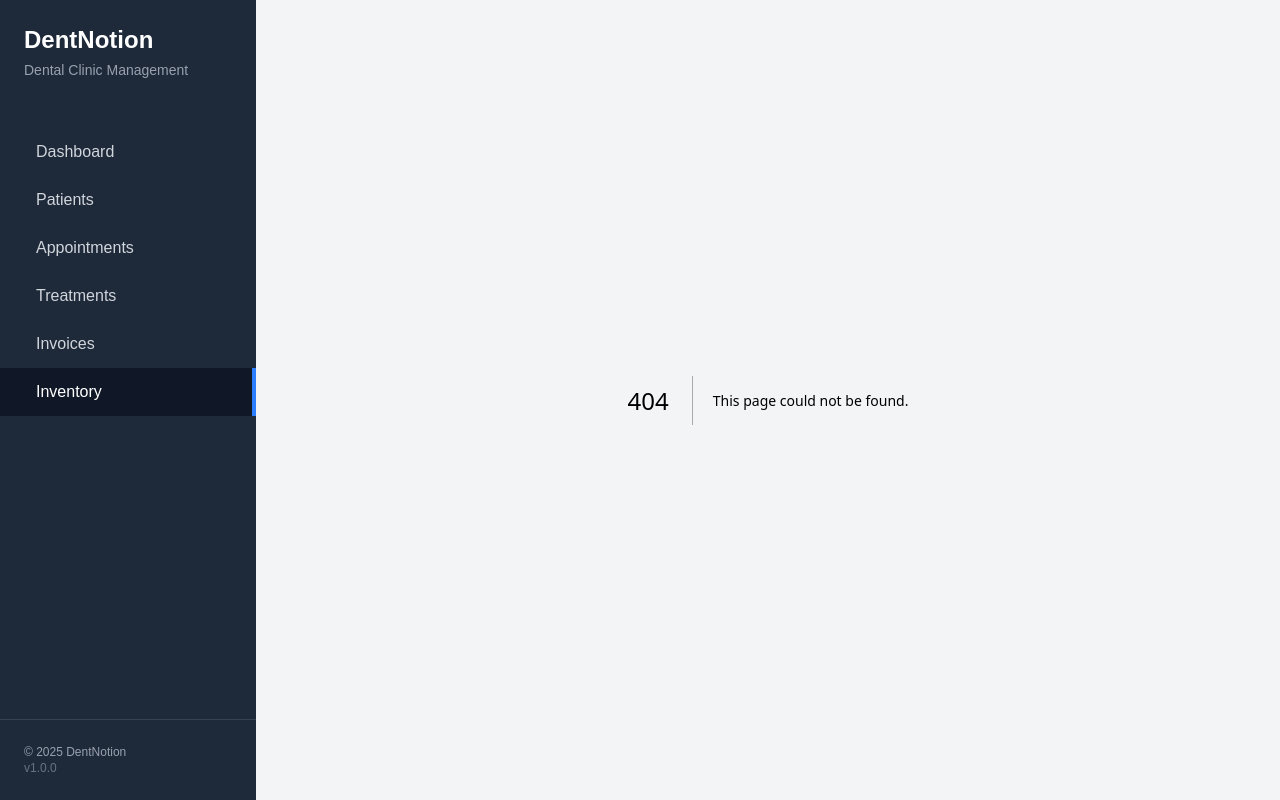
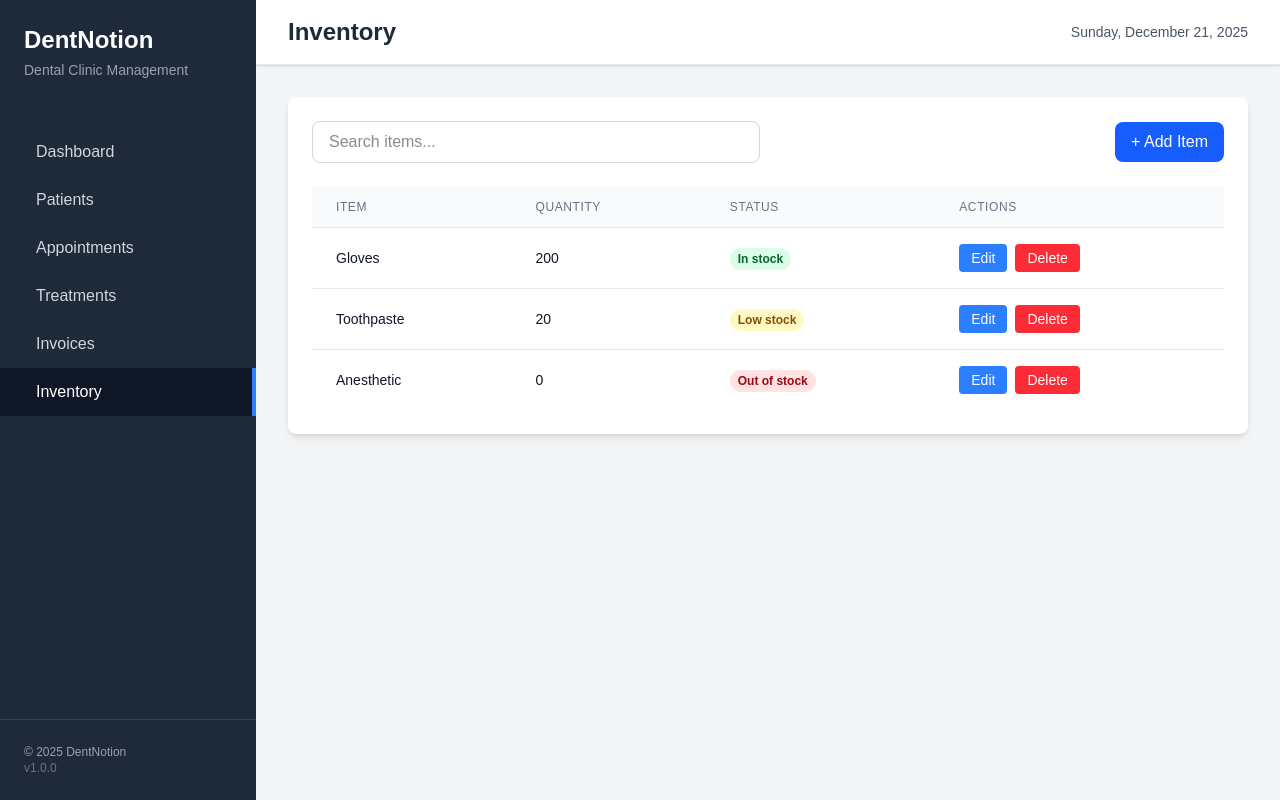
Before and after one commit to Mastene-Yahiaoui/Dentist-managment-system, a Next.js app in the folder frontend/: page /inventory in a window 1280 px wide. Before the commit this address had no page. Built offline with nearby package versions, Linux system fonts and the light colour scheme.

Commit message:
adding UI inventory

```diff
--- /dev/null
+++ b/frontend/app/inventory/page.js
@@ -0,0 +1,257 @@
+'use client';
+
+import { useState } from 'react';
+import Navbar from '../components/Navbar';
+import Card from '../components/Card';
+import Table from '../components/Table';
+import Button from '../components/Button';
+import Modal from '../components/Modal';
+import Input from '../components/Input';
+
+export default function Inventory() {
+  // Dummy/local UI-only data
+  const [inventory, setInventory] = useState([
+    { id: 1, item: 'Gloves', quantity: 200, status: 'In stock' },
+    { id: 2, item: 'Toothpaste', quantity: 20, status: 'Low stock' },
+    { id: 3, item: 'Anesthetic', quantity: 0, status: 'Out of stock' },
+  ]);
+  const [isModalOpen, setIsModalOpen] = useState(false);
+  const [isEditModalOpen, setIsEditModalOpen] = useState(false);
+  const [editingItem, setEditingItem] = useState(null);
+  const [error, setError] = useState(null);
+  const [submitLoading, setSubmitLoading] = useState(false);
+  const [searchTerm, setSearchTerm] = useState('');
+  const [formData, setFormData] = useState({
+    item: '',
+    quantity: 0,
+  });
+  // No backend fetching in UI-only mode — inventory is local dummy data above.
+
+  const handleInputChange = (e) => {
+    const { name, value } = e.target;
+    setFormData(prev => ({
+      ...prev,
+      [name]: name === 'quantity' ? parseInt(value, 10) || 0 : value
+    }));
+  };
+
+  const handleSubmit = async (e) => {
+    e.preventDefault();
+    setSubmitLoading(true);
+    setError(null);
+    try {
+      // Create locally (UI-only)
+      const newItem = {
+        id: Date.now(),
+        item: formData.item,
+        quantity: Number(formData.quantity) || 0,
+        status: (Number(formData.quantity) || 0) > 50 ? 'In stock' : (Number(formData.quantity) > 0 ? 'Low stock' : 'Out of stock'),
+      };
+      setInventory(prev => [newItem, ...prev]);
+      setIsModalOpen(false);
+      setFormData({ item: '', quantity: 0 });
+    } catch (error) {
+      console.error('Error creating inventory item:', error);
+      setError(error.message || 'Failed to create inventory item');
+    } finally {
+      setSubmitLoading(false);
+    }
+  };
+
+  const handleEditClick = (item) => {
+    setEditingItem(item);
+    setFormData({ item: item.item, quantity: item.quantity });
+    setIsEditModalOpen(true);
+  };
+
+  const handleEditSubmit = async (e) => {
+    e.preventDefault();
+    setSubmitLoading(true);
+    setError(null);
+    try {
+      // Update locally (UI-only)
+      setInventory(prev => prev.map(it => it.id === editingItem.id ? {
+        ...it,
+        item: formData.item,
+        quantity: Number(formData.quantity) || 0,
+        status: (Number(formData.quantity) || 0) > 50 ? 'In stock' : (Number(formData.quantity) > 0 ? 'Low stock' : 'Out of stock'),
+      } : it));
+      setIsEditModalOpen(false);
+      setEditingItem(null);
+      setFormData({ item: '', quantity: 0 });
+    } catch (error) {
+      console.error('Error updating inventory item:', error);
+      setError(error.message || 'Failed to update inventory item');
+    } finally {
+      setSubmitLoading(false);
+    }
+  };
+
+  const handleDelete = async (id) => {
+    if (!confirm('Are you sure you want to delete this item?')) return;
+    // Delete locally (UI-only)
+    setInventory(prev => prev.filter(it => it.id !== id));
+  };
+
+  const filteredInventory = inventory.filter(item =>
+    item.item?.toLowerCase().includes(searchTerm.toLowerCase())
+  );
+
+  const getStatusBadgeClass = (status) => {
+    switch (status) {
+      case 'In stock':
+        return 'bg-green-100 text-green-800';
+      case 'Low stock':
+        return 'bg-yellow-100 text-yellow-800';
+      case 'Out of stock':
+        return 'bg-red-100 text-red-800';
+      default:
+        return 'bg-gray-100 text-gray-800';
+    }
+  };
+
+  const columns = [
+    { header: 'Item', accessor: 'item' },
+    { header: 'Quantity', accessor: 'quantity' },
+    {
+      header: 'Status',
+      render: (row) => (
+        <span className={`px-2 py-1 rounded-full text-xs font-semibold ${getStatusBadgeClass(row.status)}`}>
+          {row.status}
+        </span>
+      )
+    },
+    {
+      header: 'Actions',
+      render: (row) => (
+        <div className="flex space-x-2">
+          <button
+            onClick={(e) => { e.stopPropagation(); handleEditClick(row); }}
+            className="px-3 py-1 text-sm bg-blue-500 text-white rounded hover:bg-blue-600 transition-colors"
+          >
+            Edit
+          </button>
+          <button
+            onClick={(e) => { e.stopPropagation(); handleDelete(row.id); }}
+            className="px-3 py-1 text-sm bg-red-500 text-white rounded hover:bg-red-600 transition-colors"
+          >
+            Delete
+          </button>
+        </div>
+      )
+    },
+  ];
+
+  // UI-only: no loading state
+
+  return (
+    <div className="min-h-screen">
+      <Navbar title="Inventory" />
+
+      <div className="p-8">
+        {/* UI-only mode with dummy data */}
+
+        <Card>
+          <div className="flex justify-between items-center mb-6">
+            <div className="flex-1 max-w-md">
+              <input
+                type="text"
+                placeholder="Search items..."
+                value={searchTerm}
+                onChange={(e) => setSearchTerm(e.target.value)}
+                className="w-full px-4 py-2 border border-gray-300 rounded-lg focus:outline-none focus:ring-2 focus:ring-blue-500"
+              />
+            </div>
+            <Button onClick={() => setIsModalOpen(true)}>
+              + Add Item
+            </Button>
+          </div>
+
+          {filteredInventory.length === 0 ? (
+            <p className="text-gray-500 text-center py-8">No inventory items found.</p>
+          ) : (
+            <Table columns={columns} data={filteredInventory} />
+          )}
+        </Card>
+      </div>
+
+      {/* Add Item Modal */}
+      <Modal
+        isOpen={isModalOpen}
+        onClose={() => setIsModalOpen(false)}
+        title="Add New Item"
+      >
+        {error && (
+          <div className="mb-4 p-4 bg-red-100 border border-red-400 text-red-700 rounded-lg">
+            {error}
+          </div>
+        )}
+        <form onSubmit={handleSubmit}>
+          <Input
+            label="Item Name"
+            name="item"
+            value={formData.item}
+            onChange={handleInputChange}
+            required
+          />
+          <Input
+            label="Quantity"
+            name="quantity"
+            type="number"
+            min="0"
+            value={formData.quantity}
+            onChange={handleInputChange}
+            required
+          />
+          <div className="flex justify-end space-x-3">
+            <Button type="button" variant="outline" onClick={() => setIsModalOpen(false)} disabled={submitLoading}>
+              Cancel
+            </Button>
+            <Button type="submit" disabled={submitLoading}>
+              {submitLoading ? 'Creating...' : 'Create Item'}
+            </Button>
+          </div>
+        </form>
+      </Modal>
+
+      {/* Edit Item Modal */}
+      <Modal
+        isOpen={isEditModalOpen}
+        onClose={() => { setIsEditModalOpen(false); setEditingItem(null); }}
+        title="Edit Item"
+      >
+        {error && (
+          <div className="mb-4 p-4 bg-red-100 border border-red-400 text-red-700 rounded-lg">
+            {error}
+          </div>
+        )}
+        <form onSubmit={handleEditSubmit}>
+          <Input
+            label="Item Name"
+            name="item"
+            value={formData.item}
+            onChange={handleInputChange}
+            required
+          />
+          <Input
+            label="Quantity"
+            name="quantity"
+            type="number"
+            min="0"
+            value={formData.quantity}
+            onChange={handleInputChange}
+            required
+          />
+          <div className="flex justify-end space-x-3">
+            <Button type="button" variant="outline" onClick={() => { setIsEditModalOpen(false); setEditingItem(null); }} disabled={submitLoading}>
+              Cancel
+            </Button>
+            <Button type="submit" disabled={submitLoading}>
+              {submitLoading ? 'Saving...' : 'Save Changes'}
+            </Button>
+          </div>
+        </form>
+      </Modal>
+    </div>
+  );
+}
```
